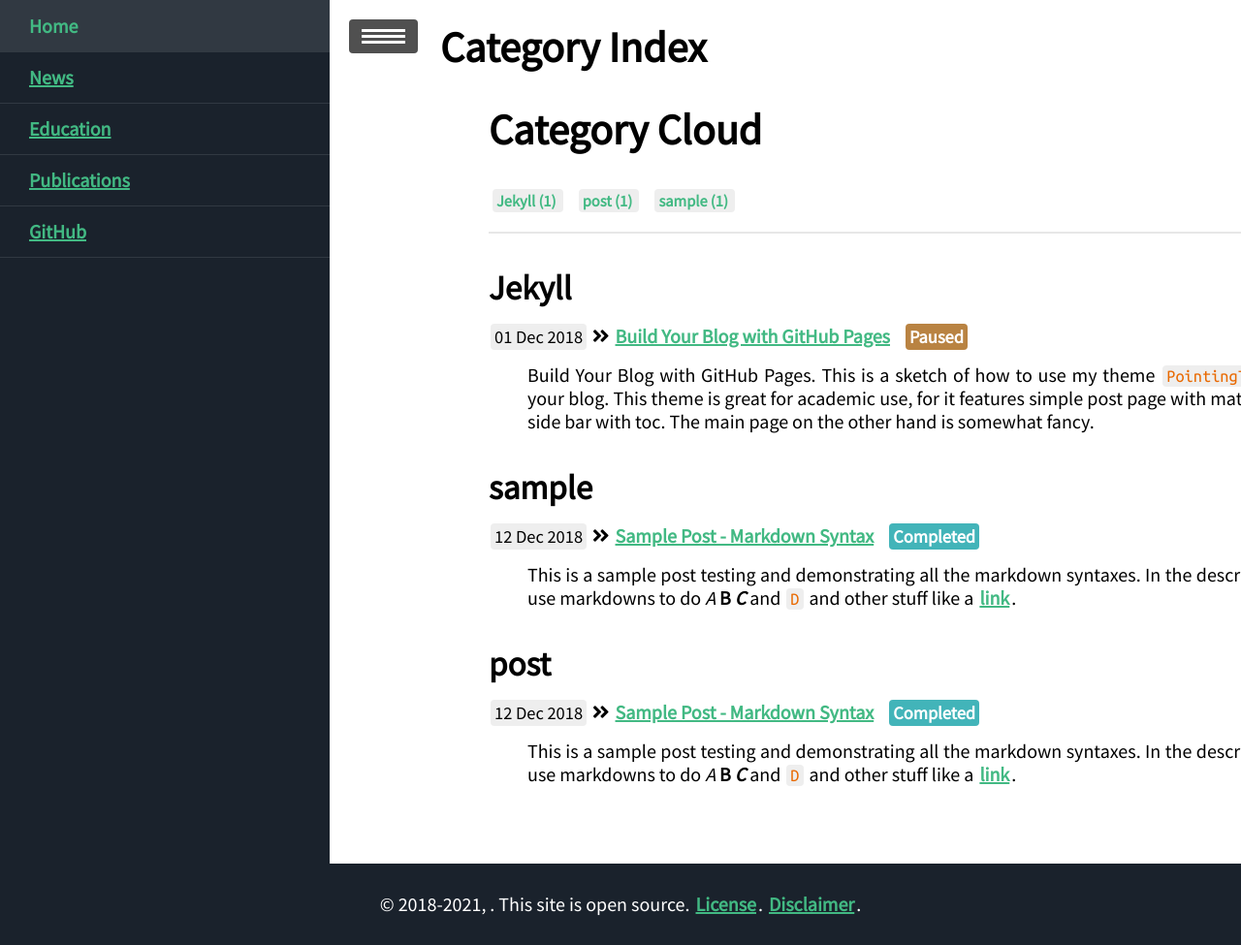
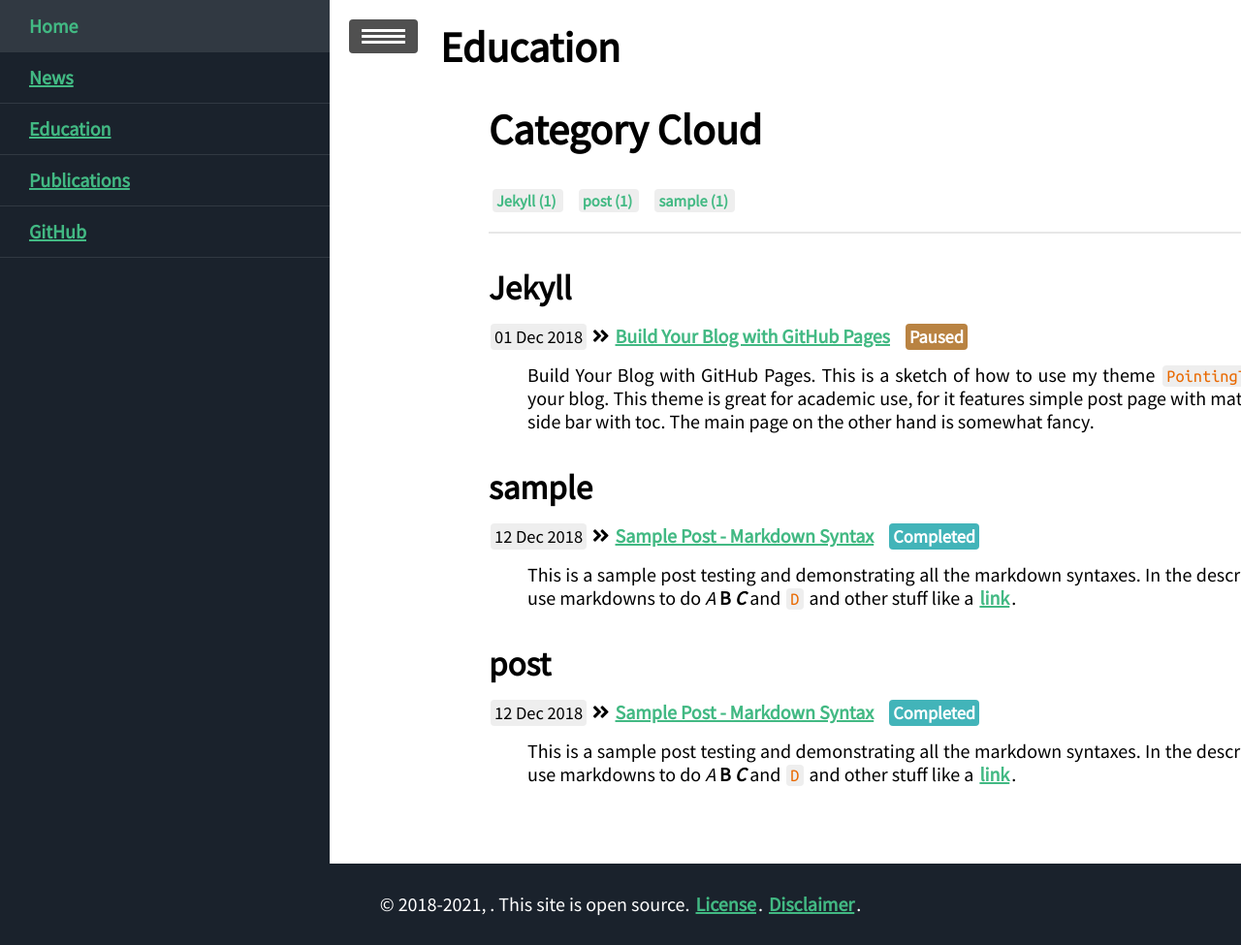
Before and after one commit to MacLLL/MacLLL.github.io, a Jekyll site: the page built from blog/categories.html, in a window 1280 px wide and 975 px high. Shown: the whole window at 97% size. Built offline with Jekyll 4.4.1, drawn with Linux system fonts in a browser that asks for light colours; nearby versions of some CDN libraries.

Commit message:
Update categories.html

```diff
--- a/blog/categories.html
+++ b/blog/categories.html
@@ -1,8 +1,10 @@
 ---
 layout: displayindex
-title: Category Index
+title: Education
 ---
 <h1>{{ page.title }}</h1>
+
+
 
 <div class="container">
   <h1>Category Cloud</h1>
```
